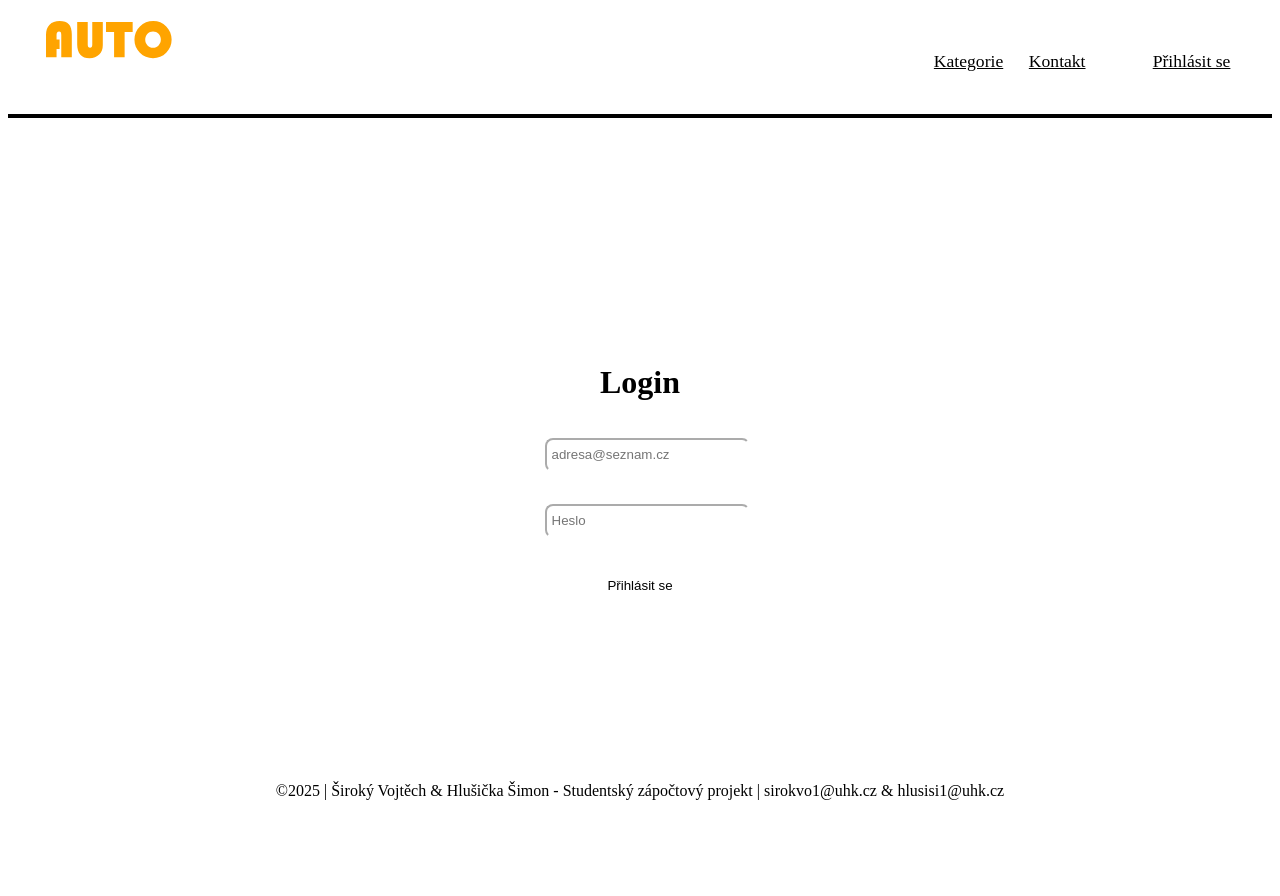
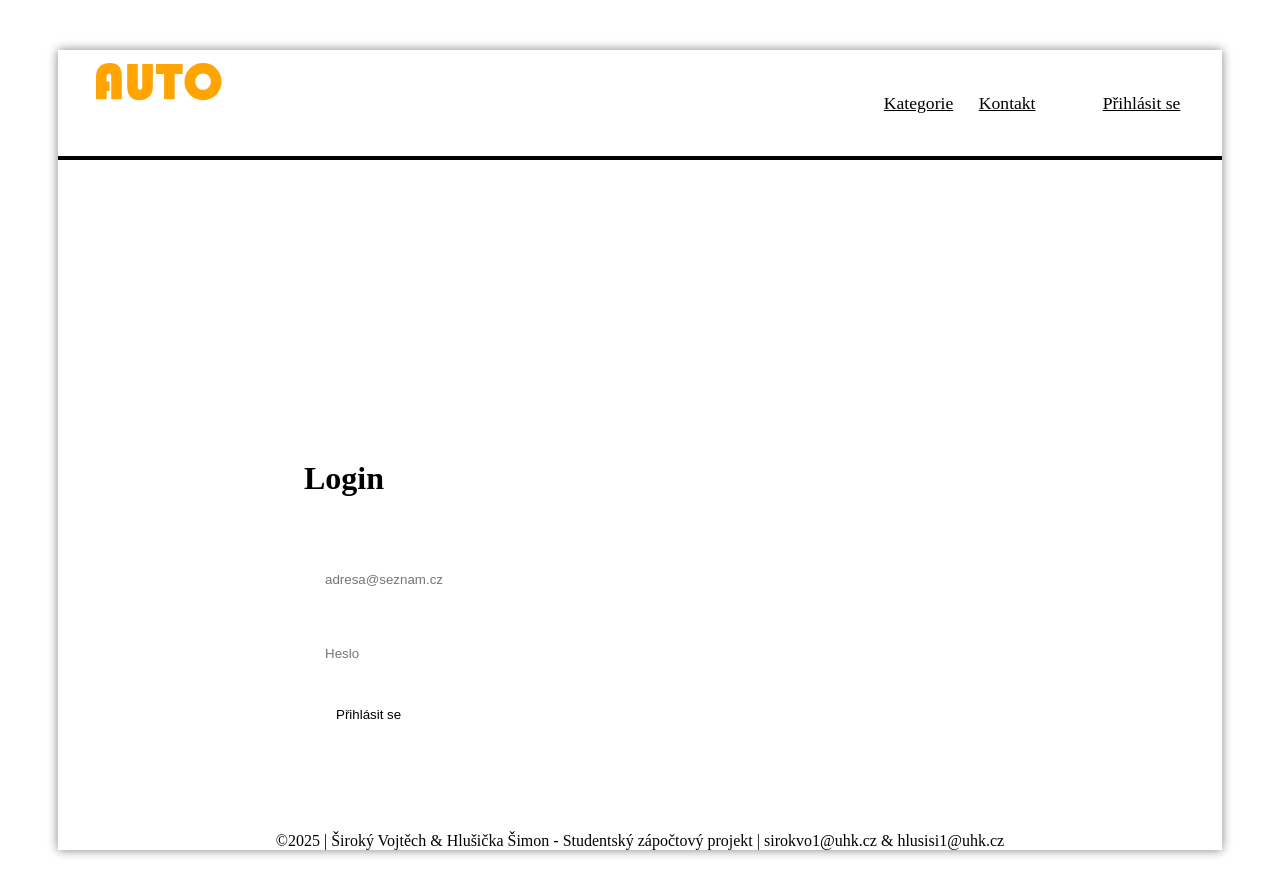
Before and after one commit to BaspelOp/tnpw2-project, a SvelteKit app in the folder frontend/: page /login in a window 1280 px wide. Shown: the top 896 px of the page. Before the commit the page ends 800 px from the top, so only its background shows below. Built offline with nearby package versions, Linux system fonts and the light colour scheme; a web font is replaced by a local one.

Commit message:
change: changed UI

```diff
--- a/frontend/src/components/footer.svelte
+++ b/frontend/src/components/footer.svelte
@@ -12,7 +12,6 @@
 
 <style>
     footer {
-        position: fixed;
         bottom: 0;
         background-color: var(--darkcolor);
         color: var(--white);
--- a/frontend/src/routes/+layout.svelte
+++ b/frontend/src/routes/+layout.svelte
@@ -13,11 +13,13 @@
 </svelte:head>
 
 <main>
-    <Navbar />
-        <div class="container">
-            <slot></slot>
-        </div>
-    <Footer />
+    <div class="page">
+        <Navbar />
+            <div class="container">
+                <slot></slot>
+            </div>
+        <Footer />
+    </div>
 </main>
 
 <style global>
@@ -42,7 +44,6 @@
         color: var(--textcolor);
         background: var(--bgcolor);
         max-width: 100%;
-        overflow-x: hidden;
     }
 
     :global(:root){
@@ -56,6 +57,22 @@
         --burgercolor: #FFFFFF;
     }
 
+    .page{
+        margin: 50px;
+        min-height: 100vh;
+        display: flex;
+        flex-direction: column;
+        justify-content: space-between;
+        background-color: var(--white);
+        box-shadow: 0 0 10px gray;
+    }
+
+    @media only screen and (max-width:768px){
+        .page{
+            margin: 0;
+        }
+    }
+
     .container{
         width: 100%;
         min-height: 20vh;
--- a/frontend/src/routes/login/+page.svelte
+++ b/frontend/src/routes/login/+page.svelte
@@ -49,7 +49,7 @@
         background-color: var(--lightcolor);
         display: flex;
         flex-direction: column;
-        align-items: center;
+        align-items: flex-start;
         padding-top: 8vh;
         border-radius: 10px;
         min-width: 25vw;
@@ -62,31 +62,37 @@
         .login-card{
             border-radius: 0;
         }
+        form{
+            min-width: 100%;
+        }
     }
 
     form{
-        min-width: 50vw;
+        width: 50vw;
+        padding: 2vh;
         display: flex;
         flex-direction: column;
-        align-items: center;
-        justify-content: space-between;
+        align-items: flex-start;
     }
 
     form > .form-group{
-        padding:2vh;
+        width: 100%;
+        padding-top: 2vh
     }
 
     .form-group > input{
-        border-color: white;
+        width: 100%;
+        min-width: 20vw;
+        border: 0;
         border-radius: 0.5rem;
         outline: 0;
         line-height: 1.5;
         padding: 5px;
-        min-width: 100%;
+        min-height: 6vh;
     }
 
     form > .btn-group{
-        padding:2vh;
+        padding-top:2vh;
         padding-bottom: 4vh;
     }
     .btn-group > .btn{
```
